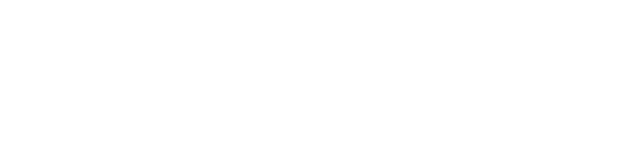
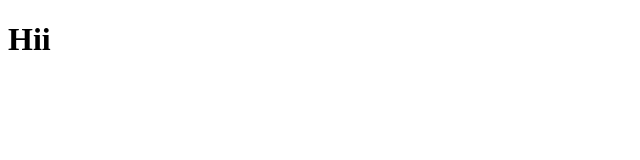
Before and after one commit to zeusgodyt/localrepo, a plain HTML site: page index.html in a window 1280 px wide. Shown: the full height of the page, 0-640 px from the left. Drawn offline with Linux system fonts and the light colour scheme.

Commit message:
Changes in index page

```diff
--- a/index.html
+++ b/index.html
@@ -6,6 +6,8 @@
     <title>Document</title>
 </head>
 <body>
-
+    <h1>
+        Hii
+    </h1>
 </body>
 </html>
```
